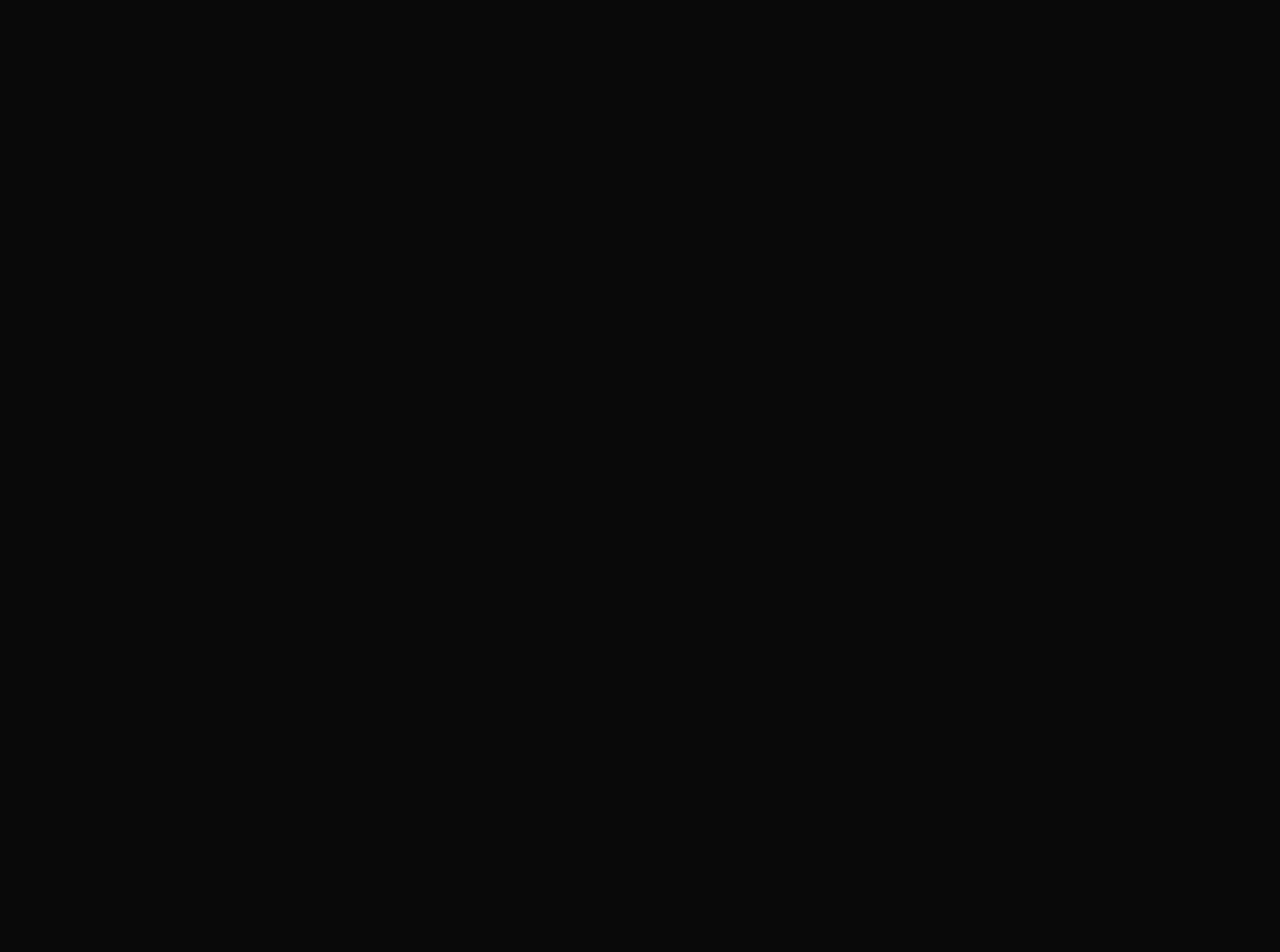
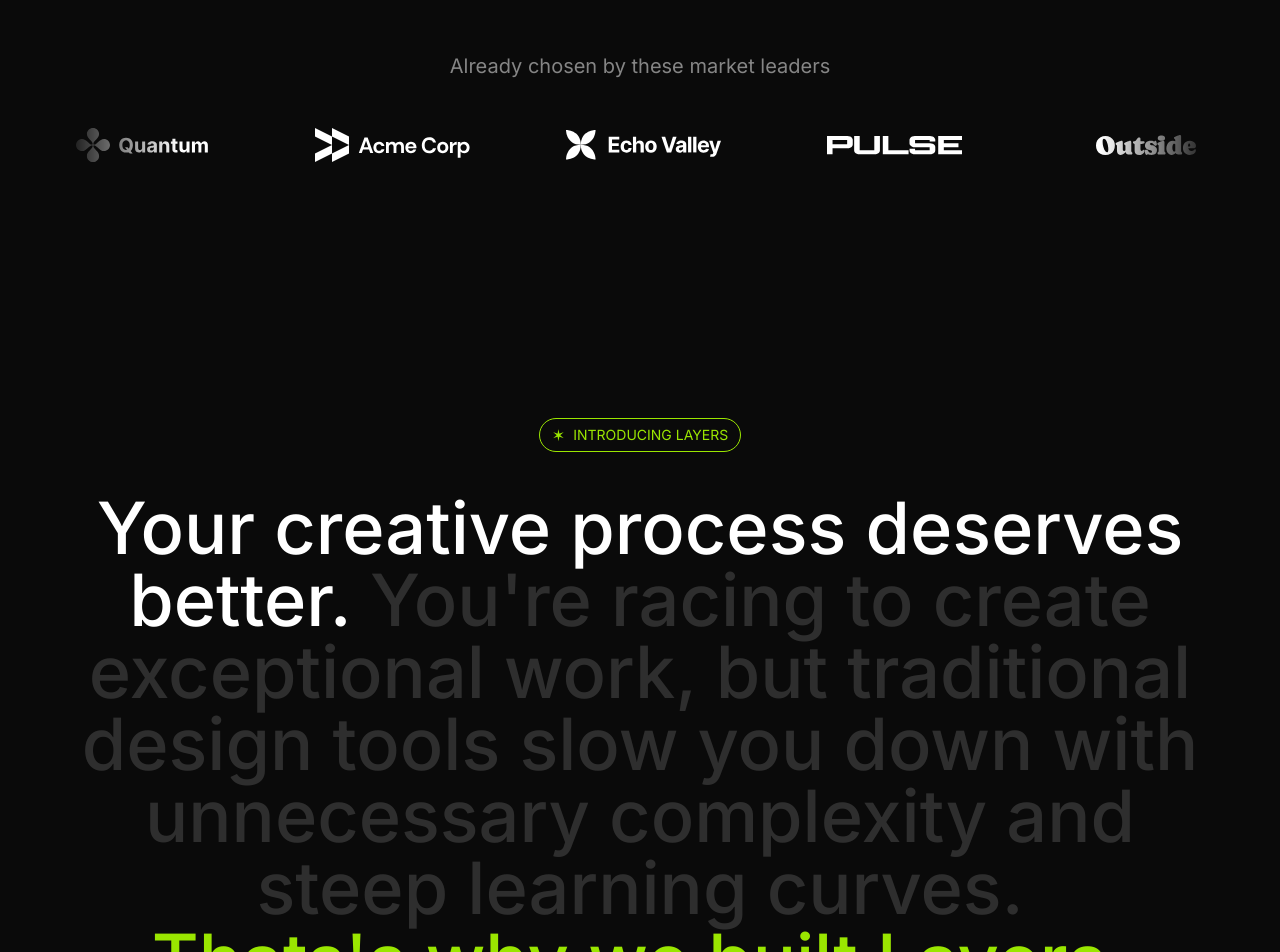
Before and after one commit to Adimehta1970/saas-landing-page, a Next.js app: page / in a window 1280 px wide. Shown: the part 800-1752 px from the top of the page. Before the commit the page ends 800 px from the top, so only its background shows below. Built offline with nearby package versions, Linux system fonts and the light colour scheme.

Commit message:
base introduction and logoticker

```diff
--- a/app/page.tsx
+++ b/app/page.tsx
@@ -1,4 +1,6 @@
 import Hero from "@/sections/Hero";
+import Introduction from "@/sections/Introduction";
+import LogoTicker from "@/sections/LogoTicker";
 import Navbar from "@/sections/Navbar";
 
 export default function Home() {
@@ -6,6 +8,8 @@
     <>
       <Navbar />
       <Hero />
+      <LogoTicker />
+      <Introduction />
     </>
   );
 }
--- /dev/null
+++ b/components/Tag.tsx
@@ -0,0 +1,19 @@
+import { HTMLAttributes } from "react";
+import { twMerge } from "tailwind-merge";
+
+export default function Tag(props: HTMLAttributes<HTMLDivElement>) {
+  const { className, children, ...rest } = props;
+
+  return (
+    <div
+      className={twMerge(
+        "inline-flex border border-lime-400 gap-2 text-lime-400 px-3 py-1 rounded-full uppercase items-center",
+        className
+      )}
+      {...rest}
+    >
+      <span>&#10038;</span>
+      <span className="text-sm">{children}</span>
+    </div>
+  );
+}
--- a/sections/Hero.tsx
+++ b/sections/Hero.tsx
@@ -38,7 +38,7 @@
           <input
             type="email"
             placeholder="Enter your email"
-            className="bg-transparent px-4 min-w-0 flex-1"
+            className="bg-transparent px-4 flex-1 w-full"
           />
           <Button
             variant="primary"
--- a/sections/Introduction.tsx
+++ b/sections/Introduction.tsx
@@ -1,5 +1,22 @@
+import Tag from "@/components/Tag";
+
 const text = `You're racing to create exceptional work, but traditional design tools slow you down with unnecessary complexity and steep learning curves.`;
 
 export default function Introduction() {
-  return <div>Introduction</div>;
+  return (
+    <section className="py-28 lg:py-40">
+      <div className="container">
+        <div className="flex justify-center">
+          <Tag>Introducing Layers</Tag>
+        </div>
+        <div className="text-4xl md:text-6xl lg:text-7xl text-center font-medium mt-10">
+          <span>Your creative process deserves better.</span>{" "}
+          <span className="text-white/15">{text}</span>
+          <span className="text-lime-400 block">
+            Thats&apos;s why we built Layers.
+          </span>
+        </div>
+      </div>
+    </section>
+  );
 }
--- a/sections/LogoTicker.tsx
+++ b/sections/LogoTicker.tsx
@@ -6,6 +6,7 @@
 import apexLogo from "@/assets/images/apex.svg";
 import celestialLogo from "@/assets/images/celestial.svg";
 import twiceLogo from "@/assets/images/twice.svg";
+import Image from "next/image";
 
 const logos = [
   { name: "Quantum", image: quantumLogo },
@@ -19,5 +20,20 @@
 ];
 
 export default function LogoTicker() {
-  return <div>Logo Ticker</div>;
+  return (
+    <section className="py-24 overflow-x-clip">
+      <div className="container">
+        <h3 className="text-center text-white/50 text-xl">
+          Already chosen by these market leaders
+        </h3>
+        <div className="overflow-hidden mt-12 [mask-image:linear-gradient(to_right,transparent,black_10%,black_90%,transparent)]">
+          <div className="flex gap-24 pr-24">
+            {logos.map((logo) => (
+              <Image src={logo.image} key={logo.name} alt={logo.name} />
+            ))}
+          </div>
+        </div>
+      </div>
+    </section>
+  );
 }
```
